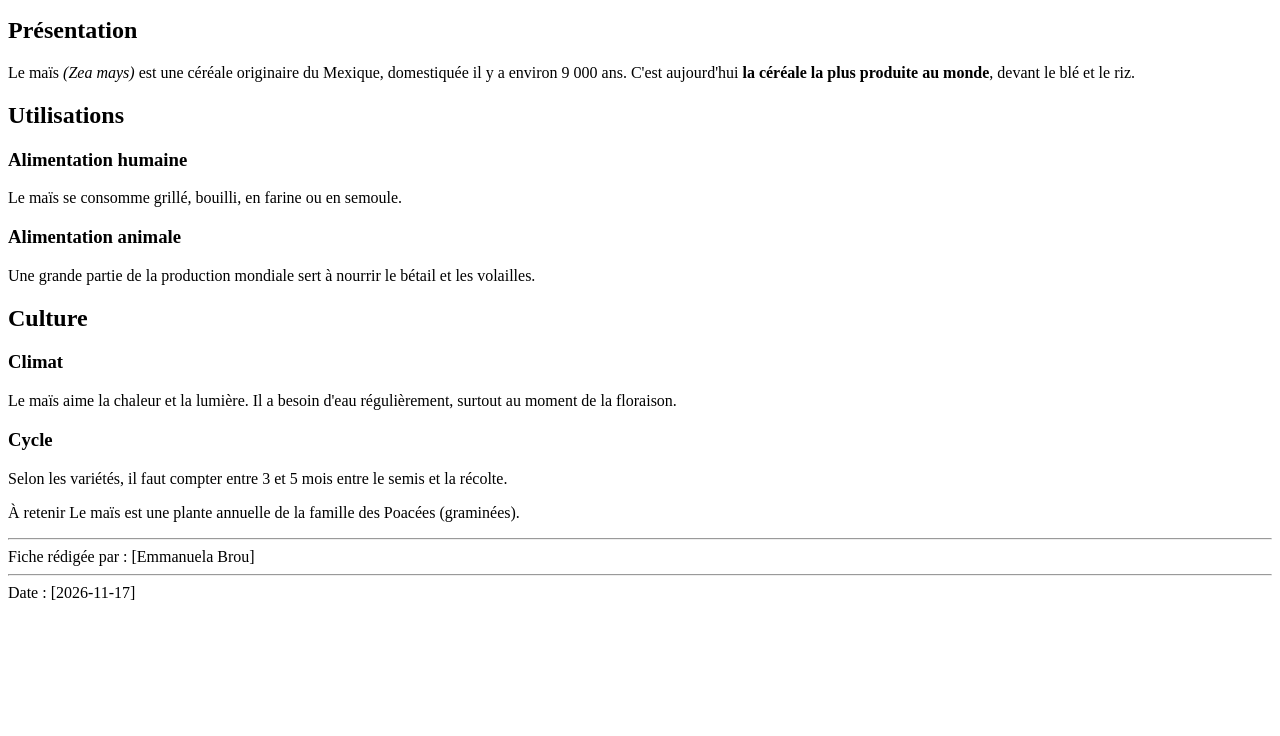
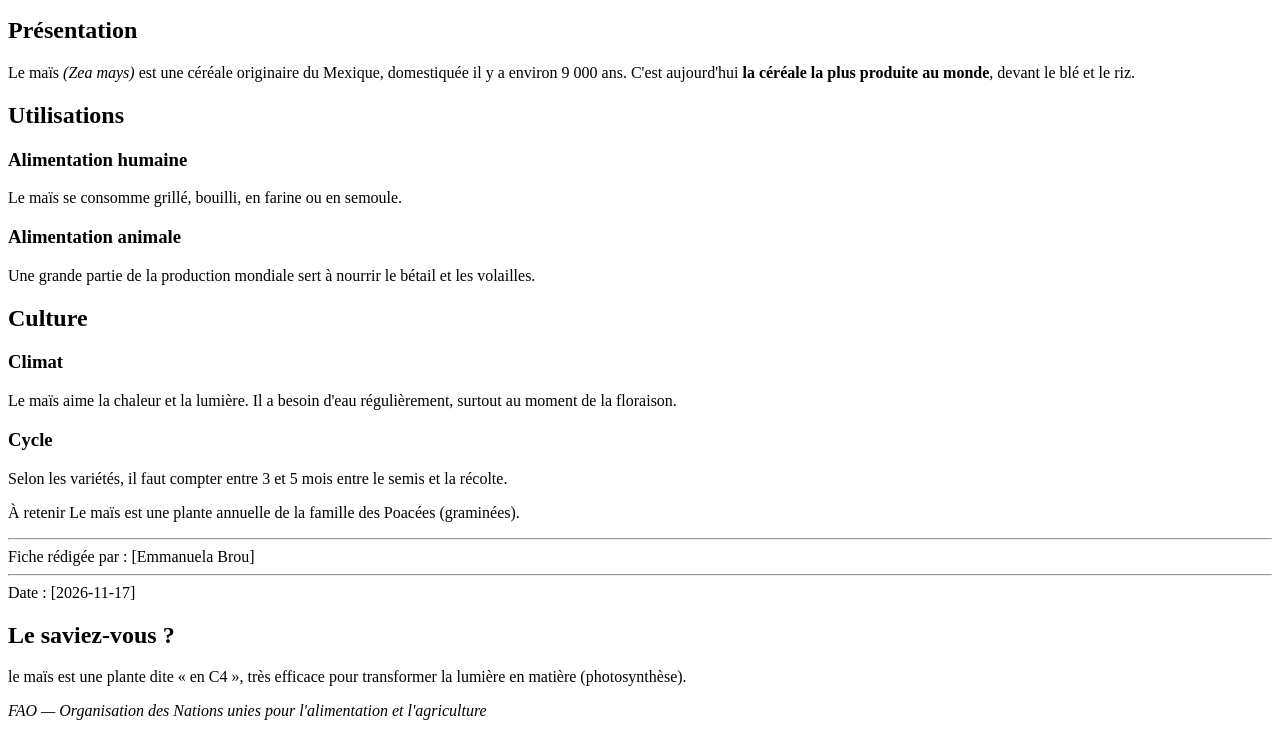
Before and after one commit to emmanuela-brou/ExerciceType-html, a plain HTML site: page niveau-1-graine/02-titres-paragraphes/index.html in a window 1280 px wide. Shown: the part 101-837 px from the top of the page. Before the commit the page ends 800 px from the top, so only its background shows below. Drawn offline with Linux system fonts and the light colour scheme.

Commit message:
Bonus : ajout d'information de plus sur la maïs

```diff
--- a/niveau-1-graine/02-titres-paragraphes/index.html
+++ b/niveau-1-graine/02-titres-paragraphes/index.html
@@ -38,4 +38,11 @@
   <p><hr>Fiche rédigée par : [Emmanuela Brou] <br>
   <hr>Date : [2026-11-17] <p>
 </body>
+<h2>Le saviez-vous ? </h2>
+
+<p>
+  le maïs est une plante dite « en C4 », très efficace pour transformer la lumière en matière (photosynthèse).
+</p>
+<p><cite>FAO — Organisation des Nations unies pour l'alimentation et l'agriculture</cite>
+</p>
 </html>
```
